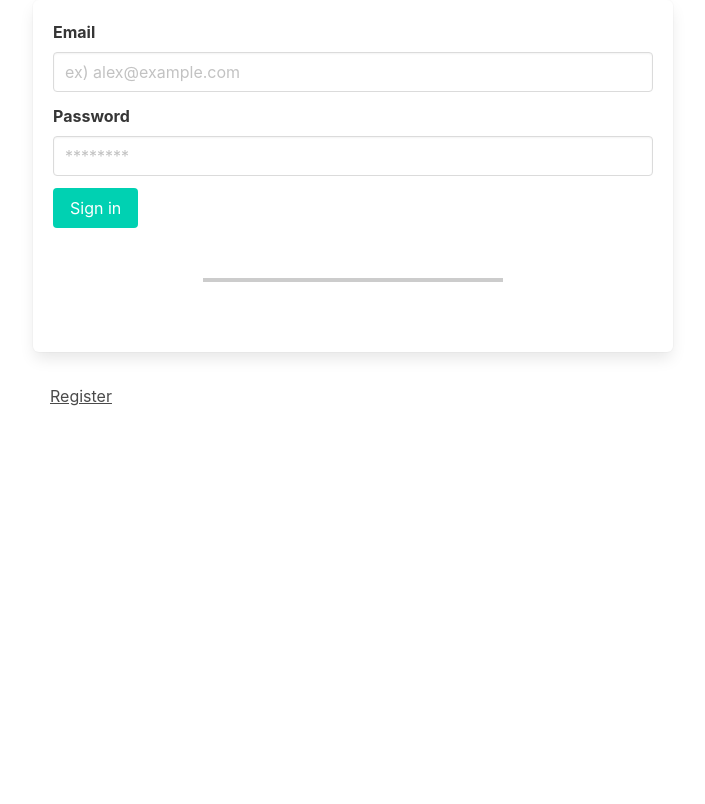
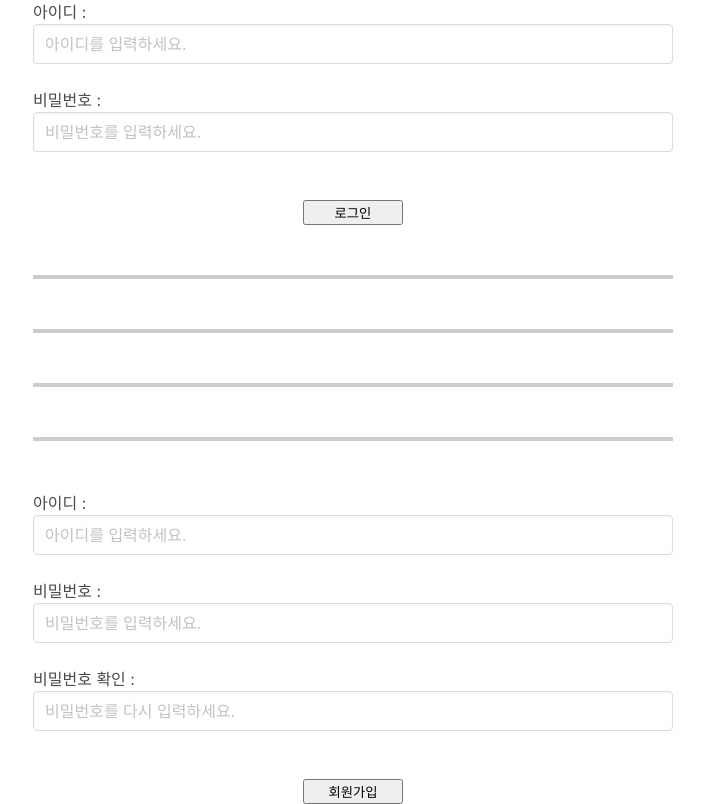
Before and after one commit to pig19980/weak0_516_03, a Flask app: page /login in a window 1280 px wide. Shown: the whole page, without its empty margins (287-992 px from the left). Before the commit the page ends 406 px from the top, so only its background shows below. Run offline with Flask 3, Linux system fonts and the light colour scheme; some libraries are stand-ins or nearby versions.

Commit message:
로그인, 회원가입 기능구현 & jwt 인증 방식 추가

```diff
--- a/templates/login.html
+++ b/templates/login.html
@@ -36,15 +36,21 @@
         }
 
 
-        .box {
+        .loginform {
             width: 50%;
             margin: auto;
-
         }
 
-        .good {
-            width: 50%;
-            margin: 0 auto;
+        #textinput {
+            width: 300px;
+            height: 50px;
+            margin: 5px;
+        }
+
+
+        #submit {
+            margin: auto;
+            width: 100px;
         }
     </style>
 
@@ -53,41 +59,29 @@
 
 
     <script>
-        function postUser() {
-            let uid = $("#user_id").val();
-            let upw = $("#user_pw").val();
+        // function postUser() {
+        //     let uid = $("#regi_id").val();
+        //     let upw = $("#regi_pw").val();
 
-            // 2. memo에 POST 방식으로 메모 생성 요청하기
-            $.ajax({
-                type: "POST", // POST 방식으로 요청하겠다.
-                url: "/login/register",
-                data: { user_id: uid, user_pw: upw }, // 데이터를 주는 방법
-                success: function (response) { // 성공하면
-                    if (response["result"] == "success") {
-                        alert("포스팅 성공!");
-                        // 3. 성공 시 페이지 새로고침하기
-                        window.location.reload();
-                    } else {
-                        alert("서버 오류!")
-                    }
-                }
-            })
-        }
 
-        function register() {
-            // id 값 post-box의 display 값이 block 이면(= 눈에 보이면)
-            if ($("#post-box").css("display") == "block") {
-                // post-box를 가리고
-                $("#post-box").hide();
-                // 다시 버튼을 클릭하면, 박스 열기를 할 수 있게 텍스트 바꿔두기
-                $("#btn-post-box").text("포스팅 박스 열기");
-            } else {
-                // 아니면(눈에 보이지 않으면) post-box를 펴라
-                $("#post-box").show();
-                // 다시 버튼을 클릭하면, 박스 닫기를 할 수 있게 텍스트 바꿔두기
-                $("#btn-post-box").text("포스팅 박스 닫기");
-            }
-        }
+        //     // 2. memo에 POST 방식으로 메모 생성 요청하기
+        //     $.ajax({
+        //         type: "POST", // POST 방식으로 요청하겠다.
+        //         url: "/login/register",
+        //         data: { user_id: uid, user_pw: upw }, // 데이터를 주는 방법
+        //         success: function (response) { // 성공하면
+        //             if (response["result"] == "success") {
+        //                 alert("포스팅 성공!");
+        //                 // 3. 성공 시 페이지 새로고침하기
+        //                 window.location.reload();
+        //             } else {
+        //                 alert("서버 오류!")
+        //             }
+        //         }
+        //     })
+        // }
+
+
 
     </script>
 
@@ -102,46 +96,39 @@
 
 <body>
 
-    <form class="box">
-        <div class="field">
-            <label class="label">Email</label>
-            <div class="control">
-                <input class="input" type="email" placeholder="ex) alex@example.com" />
-            </div>
+
+
+
+    <form action="/login/logincheck" method="post">
+        <div class="loginform">
+            아이디 :<br />
+            <input class="input" name="user_id" type="text" placeholder="아이디를 입력하세요." /><br /><br />
+            비밀번호 : <br />
+            <input class="input" name="user_pw" type="password" placeholder="비밀번호를 입력하세요." /><br /><br /><br />
+            <div id="submit"><input id="submit" type="submit" value="로그인"></div>
         </div>
-
-        <div class="field">
-            <label class="label">Password</label>
-            <div class="control">
-                <input class="input" type="password" placeholder="********" />
-            </div>
-        </div>
-
-        <button class="button is-primary">Sign in</button>
-
-        <hr>
     </form>
 
-    <div class="good">
-        <button class="button is-text" onclick="register()">Register</button>
+    <hr>
+    <hr>
+    <hr>
+    <hr>
 
-        <div class="field">
-            <div id="post-box" class="form-post" style="display:none">
-                <div>
-                    <div class="form-group">
-                        <label for="post-url">ID</label>
-                        <input id="post-url" class="form-control" placeholder="">
-                    </div>
-                    <div class="form-group">
-                        <label for="post-comment">PW</label>
-                        <textarea id="post-comment" class="form-control" rows="2"></textarea>
-                    </div>
-                    <button type="button" class="btn btn-primary" onclick="postArticle()">회원가입</button>
-                </div>
-            </div>
+
+
+    <form action="/login/register" method="post">
+        <div class="loginform">
+            아이디 :<br />
+            <input class="input" name="regi_id" type="text" placeholder="아이디를 입력하세요." /><br /><br />
+            비밀번호 : <br />
+            <input class="input" name="regi_pw" type="password" placeholder="비밀번호를 입력하세요." /><br /><br />
+            비밀번호 확인 :<br />
+            <input class="input" name="regi_pw2" type="password" placeholder="비밀번호를 다시 입력하세요." /><br /><br /><br />
+            <div id="submit"><input id="submit" type="submit" value="회원가입"></div>
         </div>
+    </form>
 
-    </div>
+
 
 
 
```
Also changed, not shown: templates/token.html (added, +29 -0 lines), user.py (added, +152 -0 lines), 1 other file.
